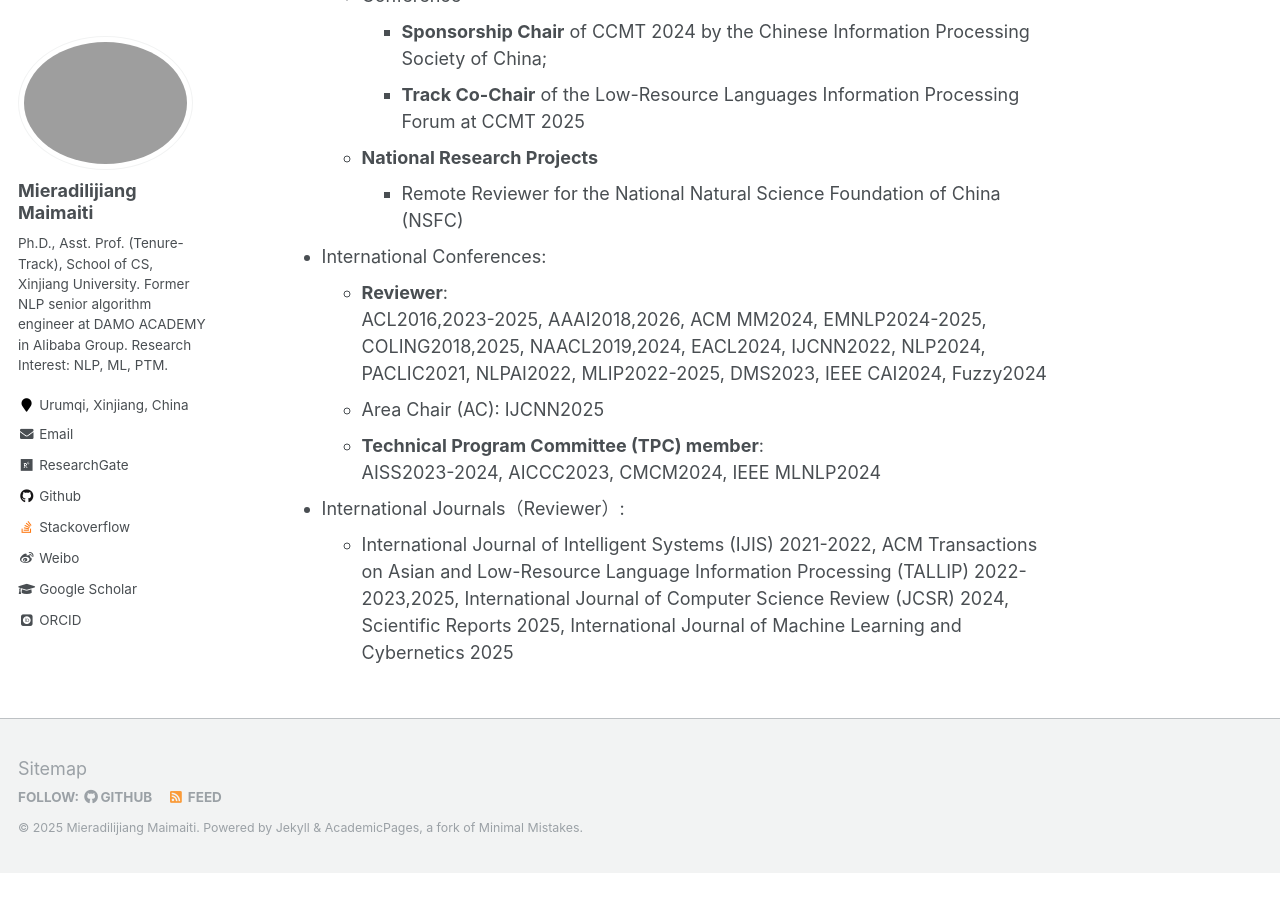
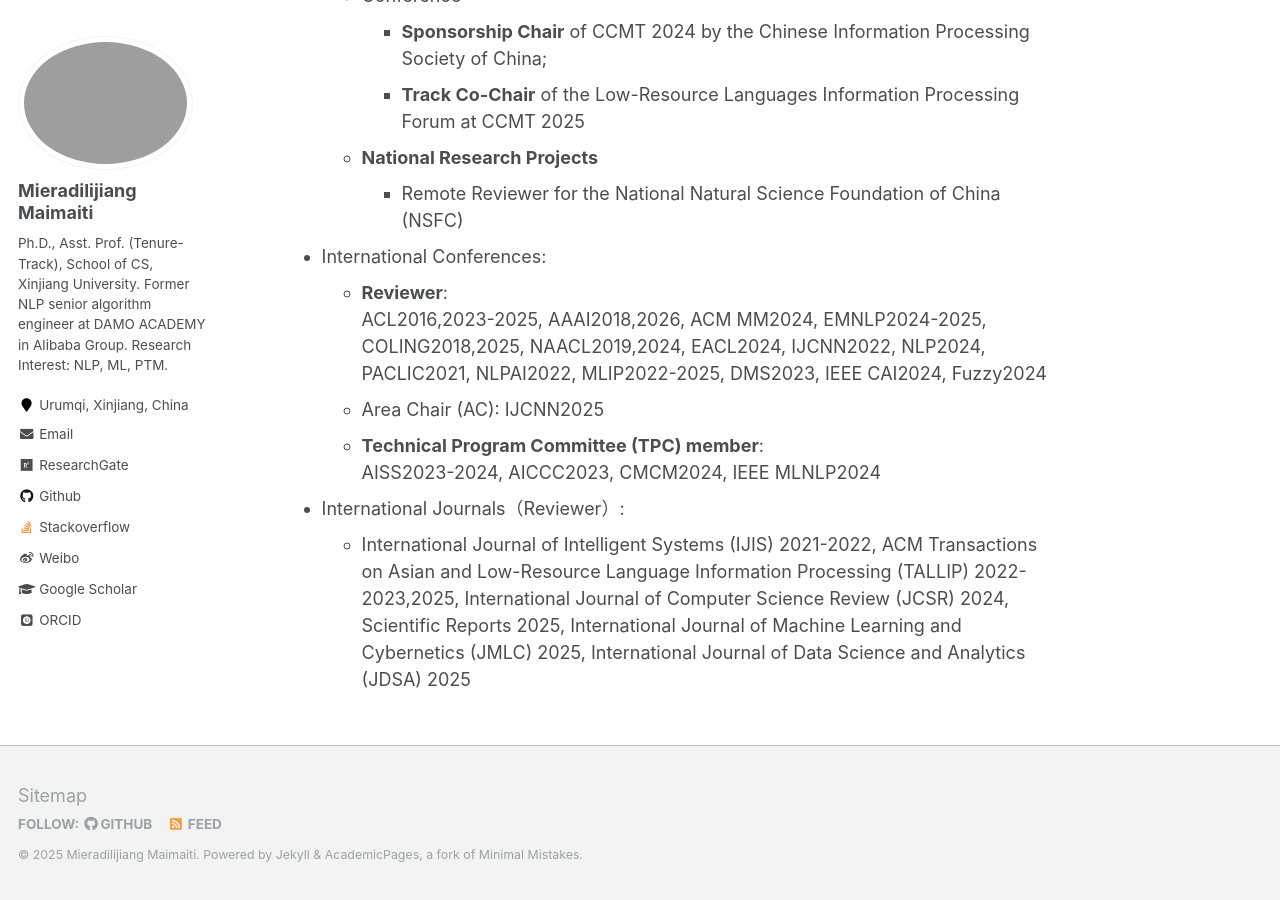
Before and after one commit to miradel51/miradel51.github.io, a Jekyll site: the page built from _pages/service.md, in a window 1280 px wide and 900 px high, scrolled down 673 px. Built offline with Jekyll 4.4.1, drawn with Linux system fonts in a browser that asks for light colours; some web fonts are replaced; before the commit the page ends 1546 px from its top, so only the background shows below that.

Commit message:
Update list of international journals reviewed
added reviewer role for an international journal

```diff
--- a/_pages/service.md
+++ b/_pages/service.md
@@ -31,4 +31,4 @@ author_profile: true
     AISS2023-2024, AICCC2023, CMCM2024, IEEE MLNLP2024
 
 - International Journals（Reviewer）:
-  - International Journal of Intelligent Systems (IJIS) 2021-2022, ACM Transactions on Asian and Low-Resource Language Information Processing (TALLIP) 2022-2023,2025, International Journal of Computer Science Review (JCSR) 2024, Scientific Reports 2025, International Journal of Machine Learning and Cybernetics 2025
+  - International Journal of Intelligent Systems (IJIS) 2021-2022, ACM Transactions on Asian and Low-Resource Language Information Processing (TALLIP) 2022-2023,2025, International Journal of Computer Science Review (JCSR) 2024, Scientific Reports 2025, International Journal of Machine Learning and Cybernetics (JMLC) 2025, International Journal of Data Science and Analytics (JDSA) 2025
```
